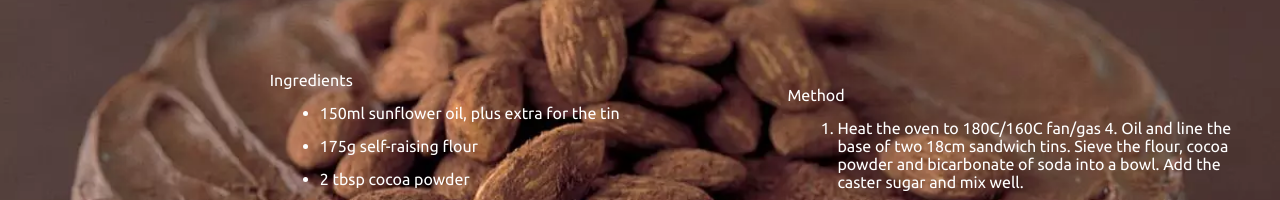
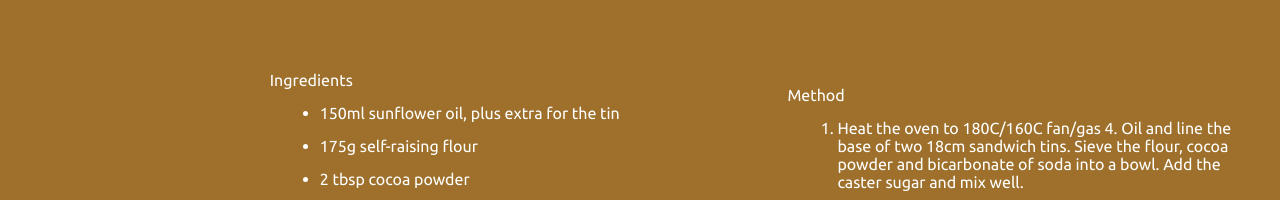
Before and after one commit to NazimAli28/Recipies-Lists, a plain HTML site: page index.html in a window 1280 px wide. Shown: the part 98-298 px from the top of the page. Drawn offline with Linux system fonts and the light colour scheme.

Commit message:
changes file path

```diff
--- a/index.html
+++ b/index.html
@@ -26,7 +26,7 @@
         </label>
     </nav>
     <div class="main">
-        <div class="box" id="cake" style="background-image: url(/images/chocolate-fudge-cake.webp);">
+        <div class="box" id="cake">
             <h1>Chocolate Fudge Cake</h1>
             <div class="boxin" id="ing">
                 <dl>
--- a/style.css
+++ b/style.css
@@ -9,6 +9,10 @@
 html {
     scroll-behavior: smooth;
     font-family: 'Ubuntu', sans-serif;
+}
+
+body {
+    background-color: #8b5300d4;
 }
 
 nav {
@@ -165,7 +169,7 @@ dl>ol {
 }
 
 #cake {
-    background-image: url(../images/chocolate-fudge-cake.webp);
+    /* background-image: url(/images/chocolate-fudge-cake.webp); */
     background-repeat: no-repeat;
     background-position: center;
     background-size: cover;
@@ -174,7 +178,7 @@ dl>ol {
 }
 
 #cupcake {
-    background-image: url(../images/chocolate-cupcake.jpg);
+    /* background-image: url(/images/chocolate-cupcake.jpg); */
     background-repeat: no-repeat;
     background-position: center;
     background-size: cover;
@@ -183,7 +187,7 @@ dl>ol {
 }
 
 #pancake {
-    background-image: url(../images/pancake.jpg);
+    /* background-image: url(/images/pancake.jpg); */
     background-repeat: no-repeat;
     background-position: center;
     background-size: cover;
@@ -192,7 +196,7 @@ dl>ol {
 }
 
 #biscuit {
-    background-image: url(../images/biscuit.png);
+    /* background-image: url(/images/biscuit.png); */
     background-repeat: no-repeat;
     background-position: center;
     background-size: cover;
```
